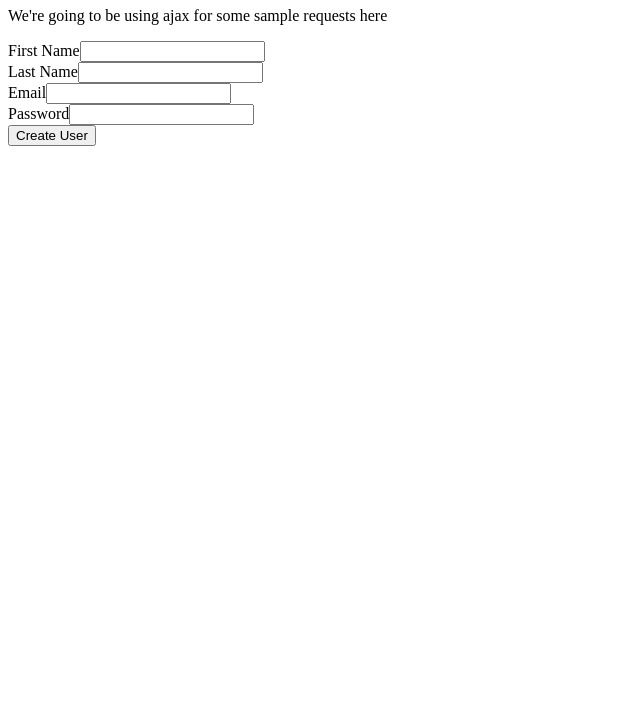
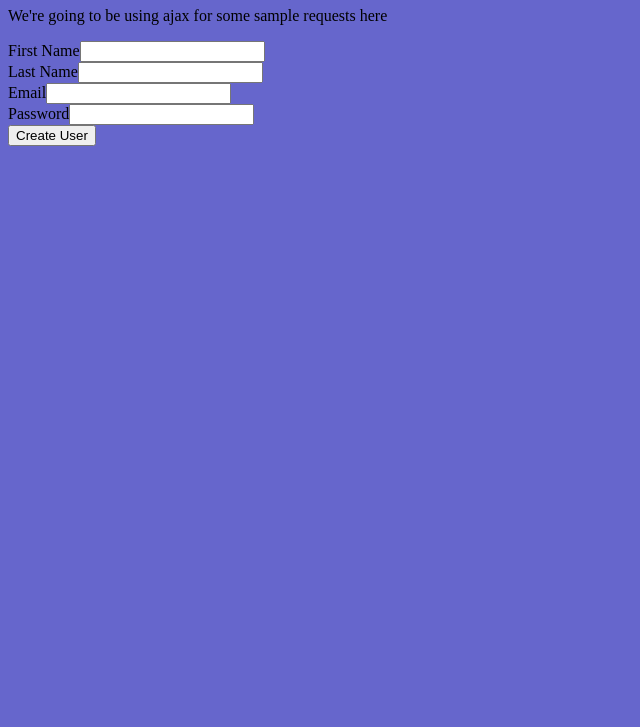
Before and after one commit to camerican/fe101sample, a plain HTML site: page index.html in a window 1280 px wide. Shown: the part 73-800 px from the top of the page, without its empty margins (0-640 px from the left). Drawn offline with nearby package versions, Linux system fonts and the light colour scheme; no server answers.

Commit message:
Updated css

```diff
--- /dev/null
+++ b/css/default.css
@@ -0,0 +1,3 @@
+body {
+  background-color: #6666CC;
+}
--- a/index.html
+++ b/index.html
@@ -3,6 +3,7 @@
 <head>
   <meta charset="UTF-8">
   <title>Sample AJAX</title>
+  <link rel="stylesheet" href="css/default.css"></link>
   <script src="https://code.jquery.com/jquery-2.2.4.min.js"></script>
   <script src="js/main.js"></script>
 </head>
```
